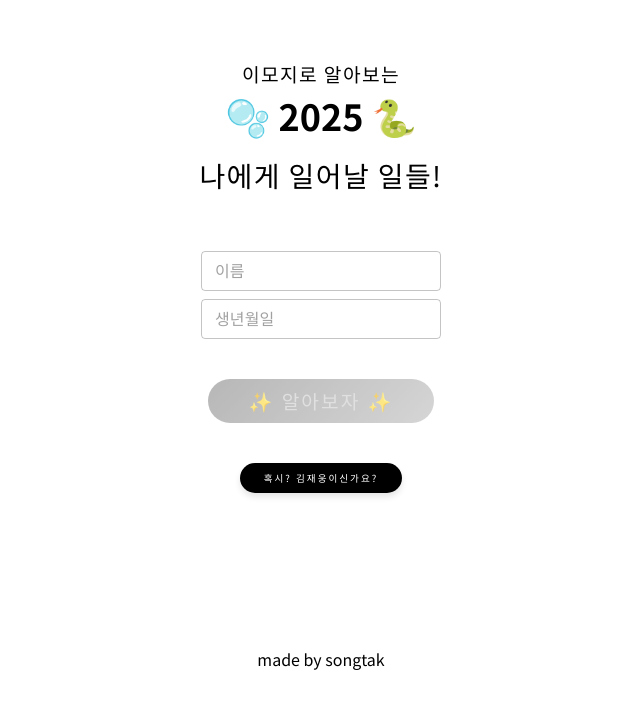
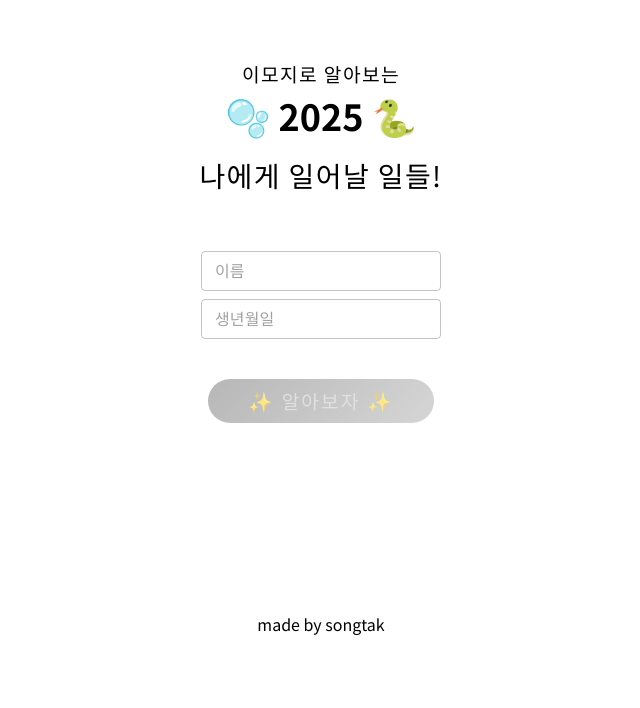
Before and after one commit to songtak/invite-maker, a React (Vite) app: page / in a window 1280 px wide. Shown: the top 708 px of the page, without its empty margins (319-959 px from the left). Built offline with nearby package versions, Linux system fonts and the light colour scheme; no server answers.

Commit message:
feat : jw 제거

```diff
--- a/src/pages/MainPage.tsx
+++ b/src/pages/MainPage.tsx
@@ -196,14 +196,14 @@ const MainPage = () => {
                 ✨ 알아보자 ✨
               </button>
             </div>
-            <div
+            {/* <div
               className="jw-button"
               onClick={() => {
                 handleClickJw();
               }}
             >
               혹시? 김재웅이신가요?
-            </div>
+            </div> */}
           </div>
         </div>
         <div className="songtak" style={{ paddingTop: "24px" }}>
--- a/src/routes/mainRoute.tsx
+++ b/src/routes/mainRoute.tsx
@@ -30,11 +30,11 @@ const authRoutes: RouteObject[] = [
     element: <ResultPage />,
     errorElement: <ErrorPage />,
   },
-  {
-    path: "/for-jw",
-    element: <JwPage />,
-    errorElement: <ErrorPage />,
-  },
+  // {
+  //   path: "/for-jw",
+  //   element: <JwPage />,
+  //   errorElement: <ErrorPage />,
+  // },
   {
     path: "/data-220107",
     element: <FirebasePage />,
```
Also changed, not shown: 1 other file (tests, documents, lock files or other folders).
